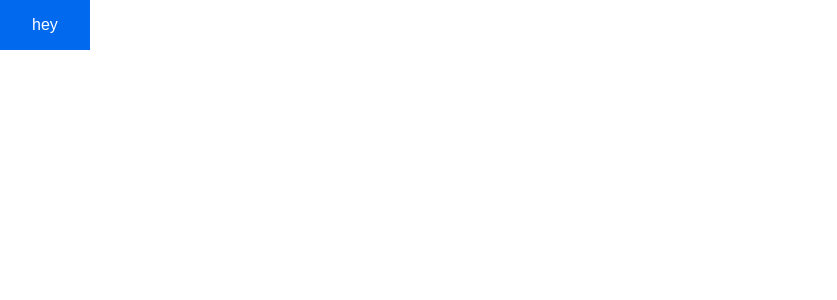
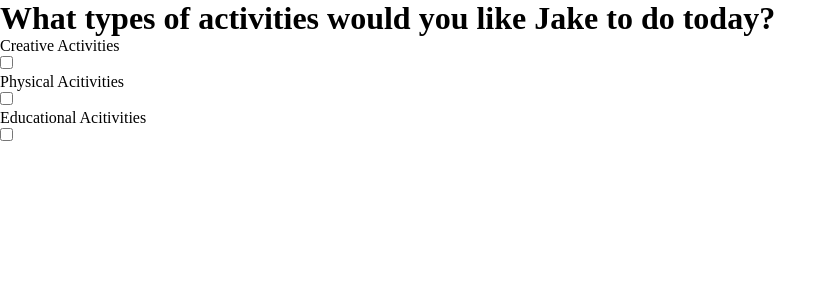
Before and after one commit to Jacobhasten/kenzie-collab-team3, a React (Create React App) app: page / in a window 1280 px wide. Shown: the top 300 px of the page, without its empty margins (0-837 px from the left). Built offline with nearby package versions, Linux system fonts and the light colour scheme.

Commit message:
home screen started

```diff
--- a/package.json
+++ b/package.json
@@ -14,6 +14,7 @@
     "react-scripts": "3.4.3",
     "react-spring": "^8.0.27",
     "short-id": "0.1.0-1",
+    "shortid": "^2.2.15",
     "styled-components": "^5.2.0"
   },
   "scripts": {
--- a/src/App.scss
+++ b/src/App.scss
@@ -9,37 +9,37 @@ $primary-color: blue;
 }
 
 
-// main {
+main {
 
-// }
+}
 
-// img {
+img {
 
-// }
+}
 
-// h1 {
+h1 {
 
-// }
+}
 
-// h2 {
+h2 {
 
-// }
+}
 
-// h3 {
+h3 {
 
-// }
+}
 
-// h4 {
+h4 {
 
-// }
+}
 
-// h5 {
+h5 {
 
-// }
+}
 
-// p {
+p {
 
-// }
+}
 
 button{
   display: inline-block;
--- a/src/Components/Home.js
+++ b/src/Components/Home.js
@@ -0,0 +1,88 @@
+import React from "react"
+import "../App.scss";
+import shortid from "shortid";
+
+class Home extends React.Component {
+    state = {
+        activities: [
+            {
+                id: shortid.generate(),
+                activity: "30 minutes of Reading",
+                category: "Educational Activity",
+                reward: 20,
+            },
+            {
+                id: shortid.generate(),
+                activity: "30 minutes of Math",
+                category: "Educational Activity",
+                reward: 20,
+            },
+            {
+                id: shortid.generate(),
+                activity: "Do a puzzle",
+                category: "Educational Activity",
+                reward: 20,
+            },
+            {
+                id: shortid.generate(),
+                activity: "Do 15 Jumping Jacks",
+                category: "physical",
+                reward: 10,
+            },
+            {
+                id: shortid.generate(),
+                activity: "Stretch for 15 minutes",
+                category: "physical",
+                reward: 10,
+            },
+            {
+                id: shortid.generate(),
+                activity: "Spend 1 hour coloring",
+                category: "creative",
+                reward: 15,
+            },
+            {
+                id: shortid.generate(),
+                activity: "Play with Blocks for 1 hour",
+                category: "creative",
+                reward: 20,
+            },
+            {
+                id: shortid.generate(),
+                activity: "Play with Blocks",
+                category: "creative",
+                reward: 15,
+            },
+        ],
+        selectedCategories:[
+
+        ]
+    }
+    handleCheckbox = event =>{
+        let name = event.target.name
+        let isChecked = event.target.isChecked
+
+        this.setState(state=>{
+            if (isChecked){
+
+            }
+        })
+    }
+
+    render() {
+        return(
+           <>
+            <h1>What types of activities would you like Jake to do today?</h1>
+
+            <p>Creative Activities</p>
+            <input type="checkbox" name="creative"/>
+            <p>Physical Acitivities</p>
+            <input type="checkbox" name="physical"/>
+            <p>Educational Acitivities</p>
+            <input type="checkbox" name="educational"/>
+           </>
+        )
+    }
+}
+
+export default Home;
--- a/src/index.js
+++ b/src/index.js
@@ -1,10 +1,12 @@
 import React from 'react';
 import ReactDOM from 'react-dom';
 import App from './App';
+import Home from './Components/Home'
 
 ReactDOM.render(
   <React.StrictMode>
-    <App />
+    {/* <App /> */}
+    <Home/>
   </React.StrictMode>,
   document.getElementById('root')
 );
```
Also changed, not shown: 1 other file (tests, documents, lock files or other folders).
